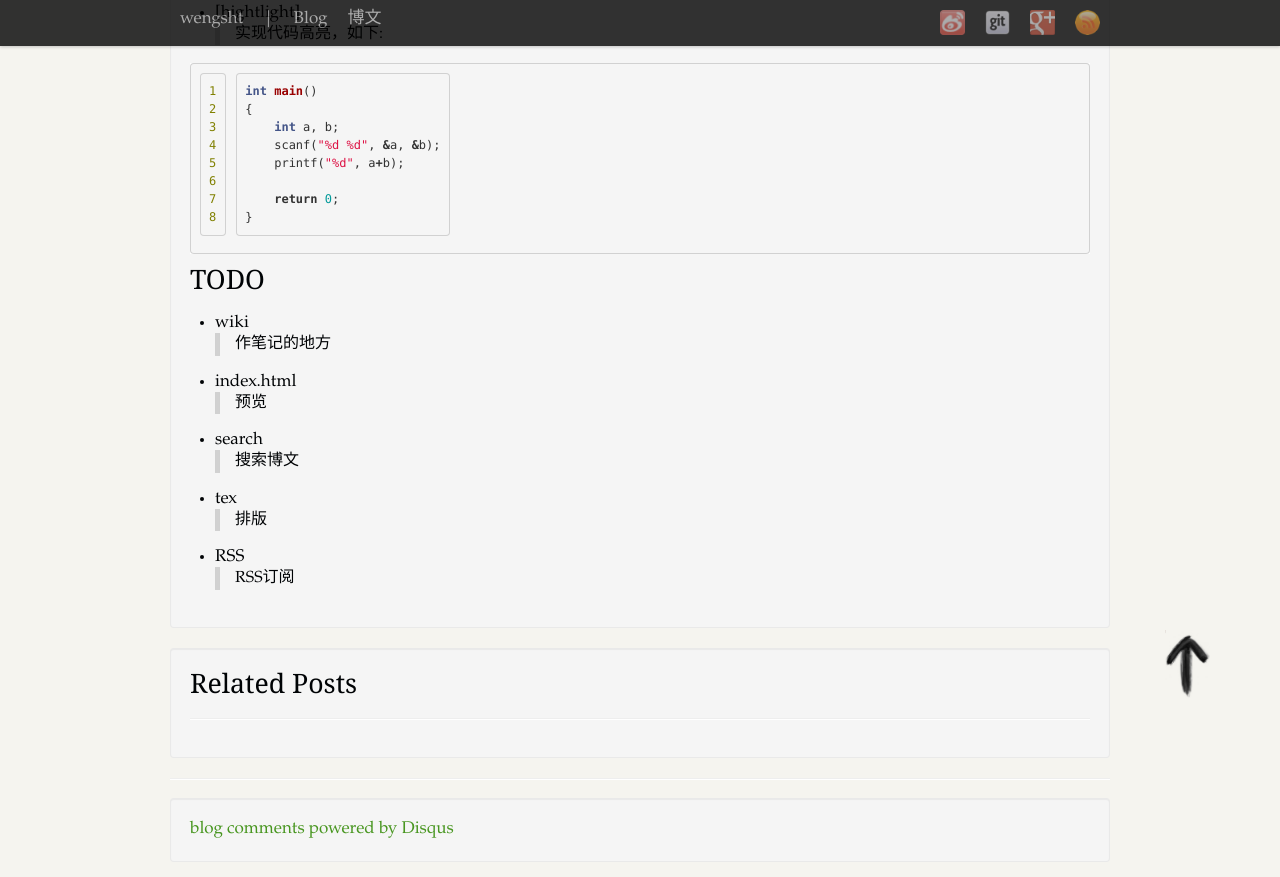
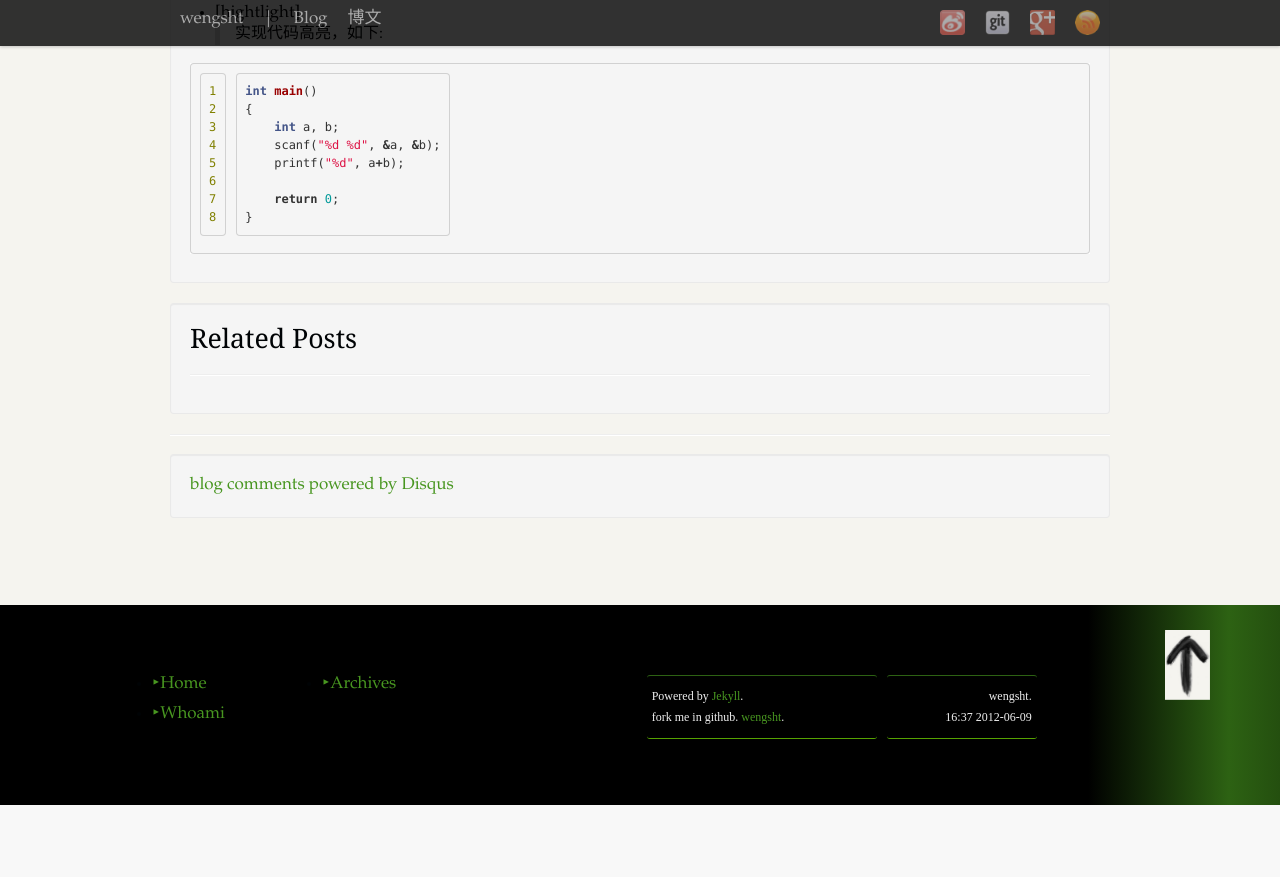
Before and after one commit to wengsht/wengsht.github.com, a Jekyll site: the page built from _posts/2012-4-18-test.md, in a window 1280 px wide and 900 px high, scrolled down 1018 px. Shown: the top 877 px of the window. Built offline with Jekyll 4.4.1, drawn with Linux system fonts in a browser that asks for light colours; nearby versions of some CDN libraries; comment, search, counter and statistics services are not loaded; after the commit the page ends 1823 px from its top, so only the background shows below that.

```diff
--- a/_posts/2012-4-18-test.md
+++ b/_posts/2012-4-18-test.md
@@ -50,16 +50,3 @@ int main()
     return 0;
 }
 {% endhighlight %}
-
-## TODO ##
-
-* wiki
- > 作笔记的地方
-* index.html
- > 预览
-* search
- > 搜索博文
-* tex
- > 排版
-* RSS
- > RSS订阅
```
